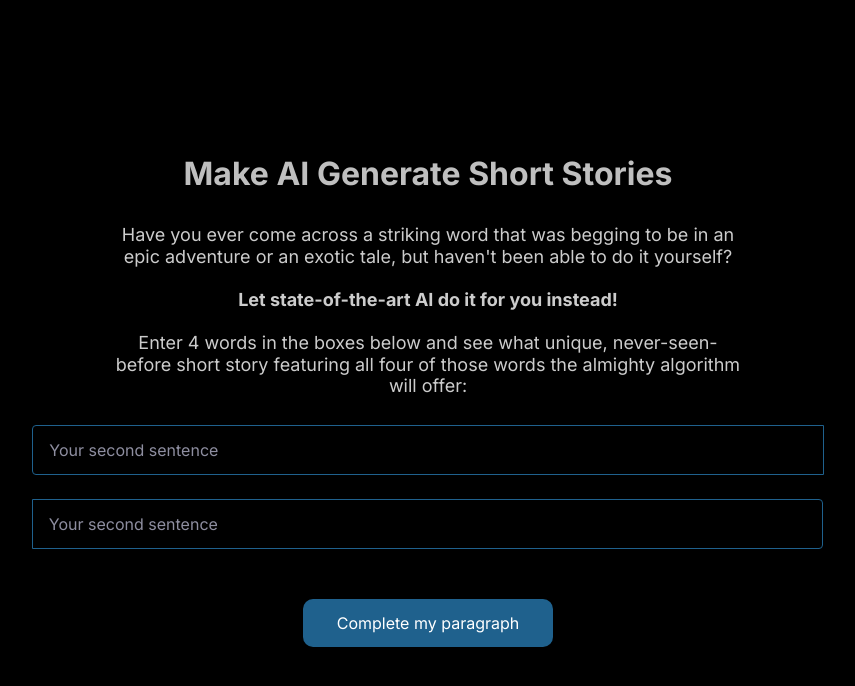
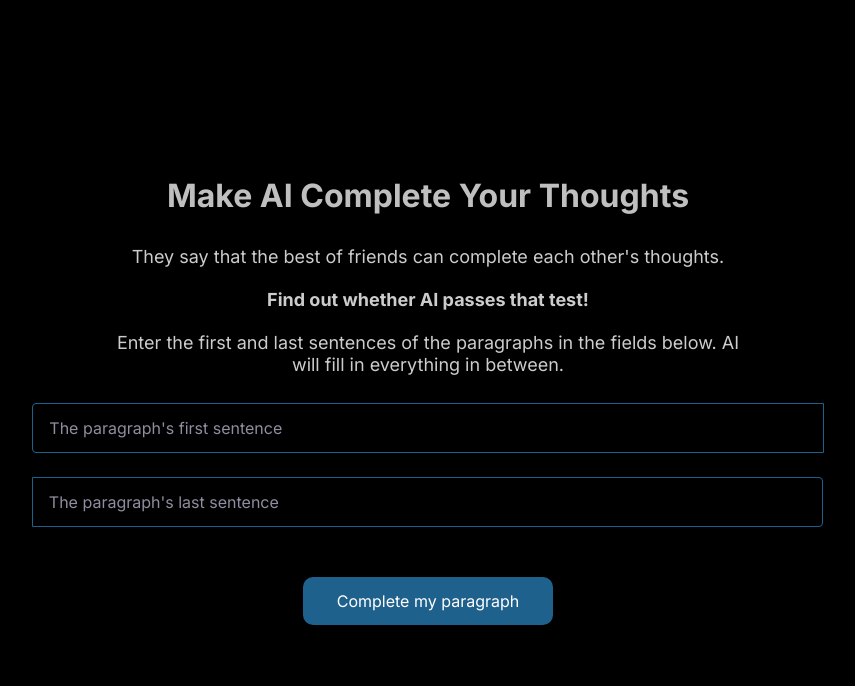
Before and after one commit to ArjunS07/tsrsaiday-gptdemos, a Flask app: page /complete in a window 1280 px wide. Shown: the top 686 px of the page, without its empty margins (212-1067 px from the left). Run offline with Flask 2, Linux system fonts and the light colour scheme.

Commit message:
bug fixes

```diff
--- a/app/templates/complete.html
+++ b/app/templates/complete.html
@@ -28,15 +28,15 @@
 
             <h3>
 
-              Make AI Generate Short Stories
+              Make AI Complete Your Thoughts
             </h3>
 
           </div>
-          <h5 class=""> Have you ever come across a striking word that was begging to be in an epic adventure or an exotic tale, but haven't been able to do it yourself? <br/>
+          <h5 class=""> They say that the best of friends can complete each other's thoughts.  <br/>
             <br/>
-            <b> Let state-of-the-art AI do it for you instead!  </b>
+            <b> Find out whether AI passes that test! </b>
             <br/><br/>
-            Enter 4 words in the boxes below and see what unique, never-seen-before short story featuring all four of those words the almighty algorithm will offer:
+            Enter the first and last sentences of the paragraphs in the fields below. AI will fill in everything in between.
           </h5>
 
           {% if redirectedByUnsafeWord %}
@@ -50,18 +50,8 @@
 
             <div class="input-group">
 
-                {% if result %}
-
-                <input type = "text" name="sentence-1" placeholder="Your second sentence" required>
-                <input type = "text" name="sentence-2" placeholder="Your second sentence" required>
-
-                {% else %}
-
-                <input type = "text" name="sentence-1" placeholder="Your second sentence" required>
-                <input type = "text" name="sentence-2" placeholder="Your second sentence" required>
-
-                {% endif %}
-
+                <input type = "text" name="sentence-1" placeholder="The paragraph's first sentence" required>
+                <input type = "text" name="sentence-2" placeholder="The paragraph's last sentence" required>
 
             </div>
 
--- a/app/utils/gpt_utils.py
+++ b/app/utils/gpt_utils.py
@@ -1,8 +1,8 @@
 # openai.api_key = os.getenv("OPENAI_API_KEY")
 from numpy import add
-import openai
-openai.api_key = "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"
-
+import os, openai
+# openai.api_key = "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"
+openai.api_key = os.getenv("OPENAI_API_KEY")
 
 def clean_response(ai_generated_response):
     # Sometimes, GPT-3 gives a story with random punctuation at the end
```
